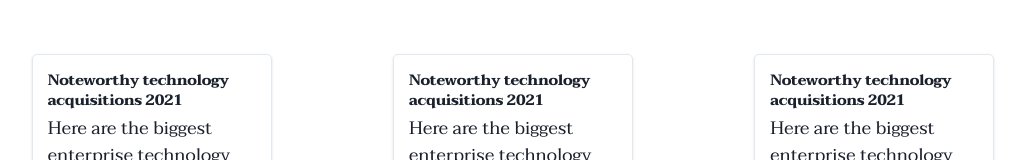
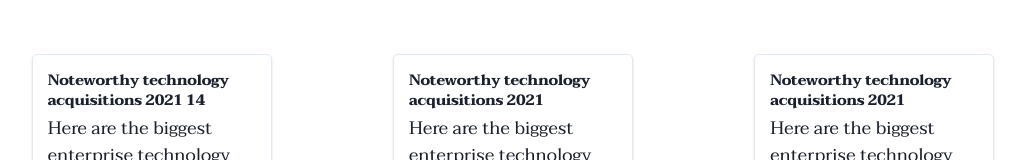
Before and after one commit to pandalexander/shenae-site, a React (Vite) app: page / in a window 1280 px wide. Shown: the part 864-1024 px from the top of the page, without its empty margins (127-1152 px from the left). Built offline with nearby package versions, Linux system fonts and the light colour scheme; a web font is replaced by a local one.

Commit message:
Test variable insertion

```diff
--- a/src/App.jsx
+++ b/src/App.jsx
@@ -1,4 +1,6 @@
 import Nav from "./components/Nav";
+
+let count = 14;
 
 function App() {
   return (
@@ -14,7 +16,7 @@ function App() {
             className="block max-w-sm p-6 bg-white border border-gray-200 rounded-lg shadow hover:bg-gray-100 dark:bg-gray-800 dark:border-gray-700 dark:hover:bg-gray-700"
           >
             <h5 className="mb-2 text-2xl font-bold tracking-tight text-gray-900 dark:text-white">
-              Noteworthy technology acquisitions 2021
+              Noteworthy technology acquisitions 2021 {count}
             </h5>
             <p className="font-normal text-gray-700 dark:text-gray-400">
               Here are the biggest enterprise technology acquisitions of 2021 so
```
